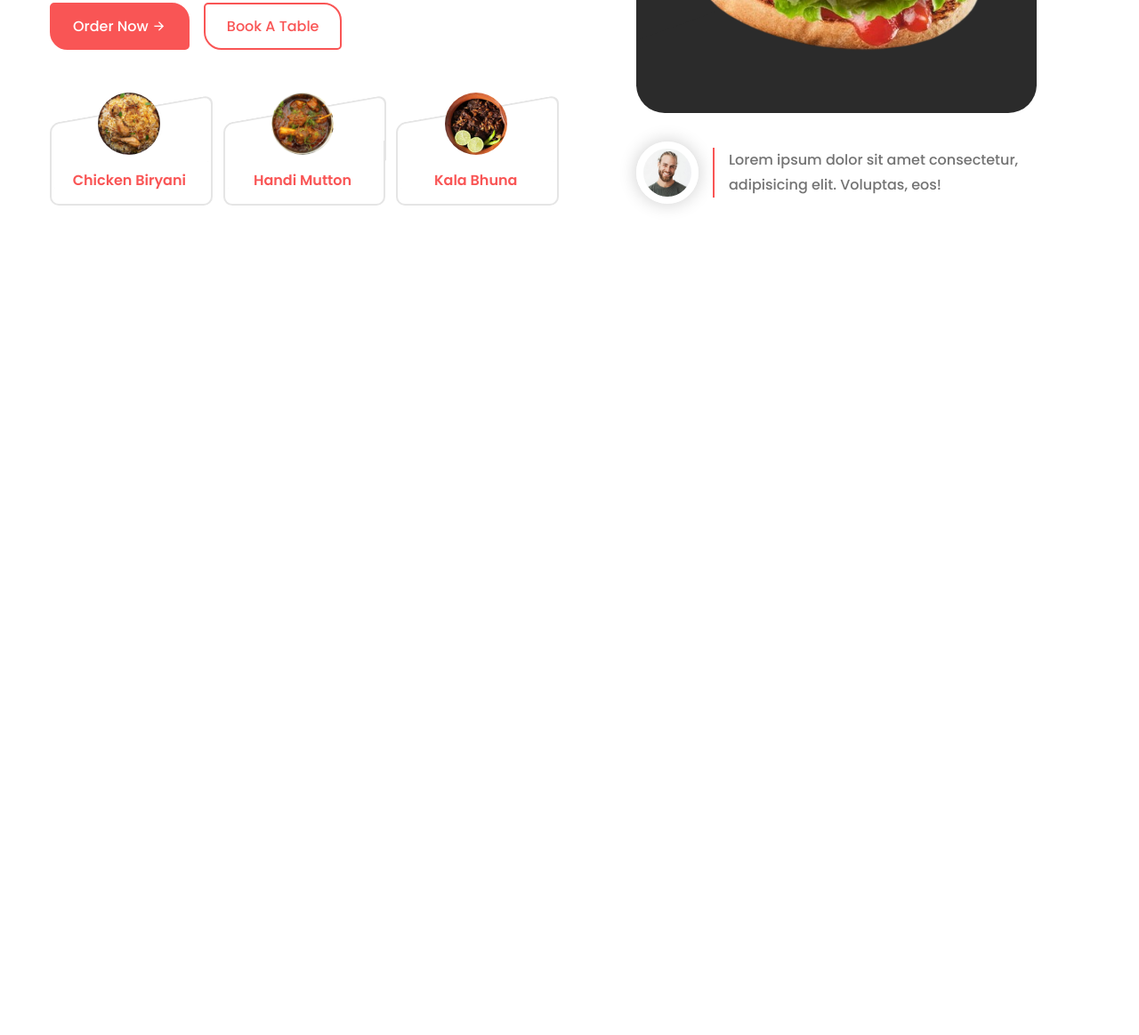
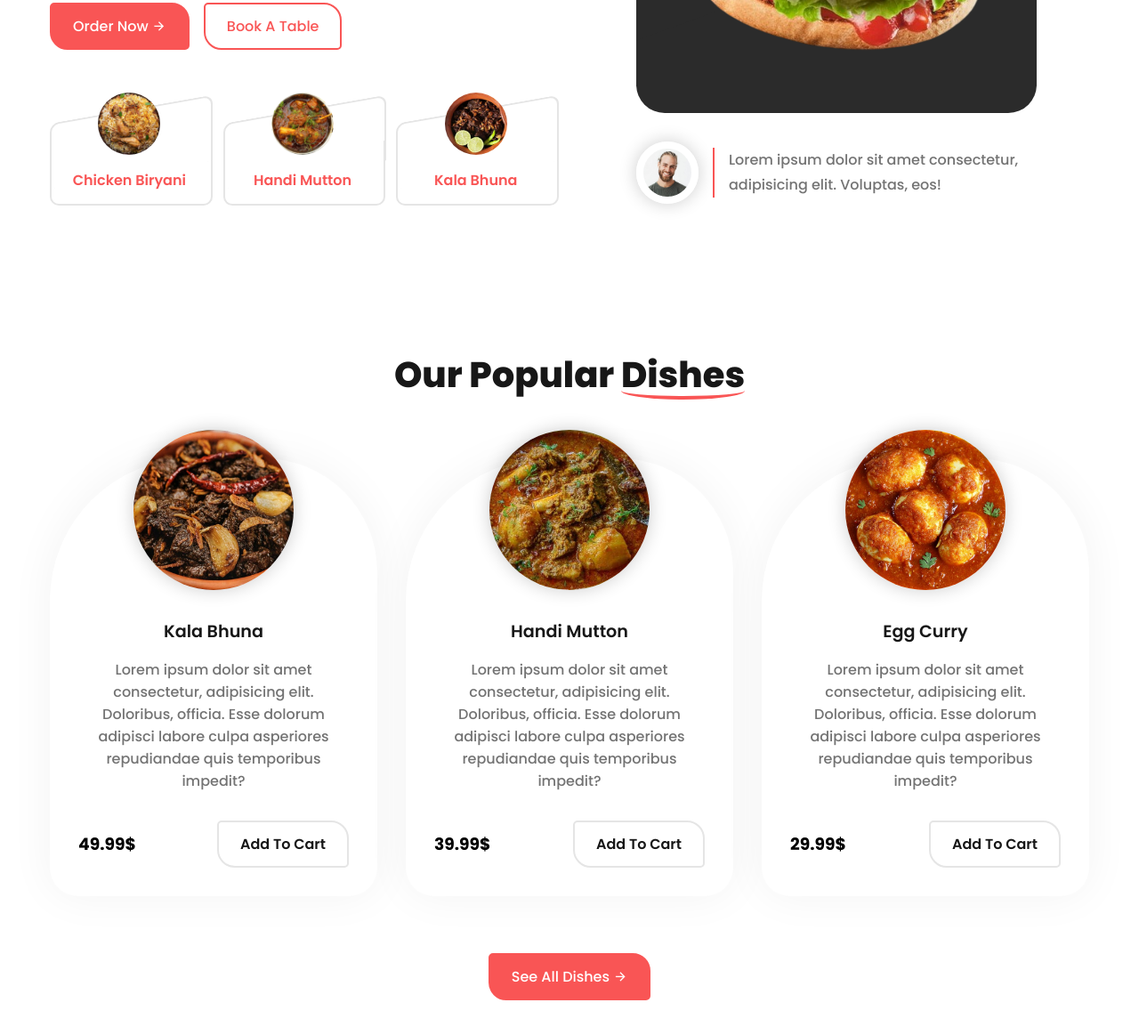
Before and after one commit to Amirhosein-Imani/restaurant-website, a plain HTML site: page index.html in a window 1280 px wide. Shown: the part 666-1829 px from the top of the page at 89% size. Before the commit the page ends 977 px from the top, so only its background shows below. Drawn offline with nearby package versions, Linux system fonts and the light colour scheme.

Commit message:
Work on menu section

```diff
--- a/index.html
+++ b/index.html
@@ -146,6 +146,106 @@
     </header>
 
 
+    <section class="section__container menu__container" id="menu">
+
+        <h2 class="section__header">Our Popular <span>Dishes</span></h2>
+
+        <div class="menu__grid">
+
+            <div class="menu__card">
+
+                <img src="assets/menu-1.jpg" alt="menu">
+
+                <h4>Kala Bhuna</h4>
+
+                <p>
+
+                    Lorem ipsum dolor sit amet consectetur, adipisicing elit. Doloribus, officia. Esse dolorum adipisci labore culpa asperiores repudiandae quis temporibus impedit?
+
+                </p>
+
+                <div class="menu__card__footer">
+
+                    <h3>49.99$</h3>
+
+                    <button class="btn">
+
+                        Add To Cart
+
+                    </button>
+
+                </div>
+
+            </div>
+
+            <div class="menu__card">
+
+                <img src="assets/menu-2.jpg" alt="menu">
+
+                <h4>Handi Mutton</h4>
+
+                <p>
+
+                    Lorem ipsum dolor sit amet consectetur, adipisicing elit. Doloribus, officia. Esse dolorum adipisci labore culpa asperiores repudiandae quis temporibus impedit?
+
+                </p>
+
+                <div class="menu__card__footer">
+
+                    <h3>39.99$</h3>
+
+                    <button class="btn">
+
+                        Add To Cart
+
+                    </button>
+
+                </div>
+
+            </div>
+
+            <div class="menu__card">
+
+                <img src="assets/menu-3.jpg" alt="menu">
+
+                <h4>Egg Curry</h4>
+
+                <p>
+
+                    Lorem ipsum dolor sit amet consectetur, adipisicing elit. Doloribus, officia. Esse dolorum adipisci labore culpa asperiores repudiandae quis temporibus impedit?
+
+                </p>
+
+                <div class="menu__card__footer">
+
+                    <h3>29.99$</h3>
+
+                    <button class="btn">
+
+                        Add To Cart
+
+                    </button>
+
+                </div>
+
+            </div>
+
+        </div>
+
+        <div class="menu__btn">
+
+            <button class="btn">
+
+                See All Dishes
+                <span><i class="ri-arrow-right-line"></i></span>
+
+            </button>
+
+        </div>
+
+    </section>
+
+
     <script src="https://unpkg.com/scrollreveal"></script>
     <script src="main.js"></script>
 
--- a/main.js
+++ b/main.js
@@ -70,3 +70,18 @@ ScrollReveal().reveal(".header__image__footer" , {
     ...scrollRevealOption , delay: 4000 ,
 
 })
+
+
+
+
+ScrollReveal().reveal(".menu__card" , {
+
+    ...scrollRevealOption , interval: 500 ,
+
+})
+
+ScrollReveal().reveal(".menu__btn" , {
+
+    ...scrollRevealOption , delay: 1500 ,
+
+})
--- a/style.css
+++ b/style.css
@@ -345,7 +345,97 @@ nav {
 }
 
 
+/* ---------- MENU SECTION ---------- */
+
+
+.menu__container .section__header {
+    margin-bottom: 4rem;
+    text-align: center;
+}
+
+.menu__grid {
+    display: grid;
+    gap: 4rem 2rem;
+    margin-bottom: 4rem;
+}
+
+.menu__card {
+    padding: 2rem;
+    padding-top: 0;
+    text-align: center;
+    background-color: var(--white);
+    border-radius: 10rem 8rem 2rem 2rem;
+    box-shadow: 0 0 50px rgba(0, 0, 0, 0.05);
+}
+
+.menu__card:hover {
+    box-shadow: 0 0 50px rgba(0, 0, 0, 0.2);
+}
+
+.menu__card img {
+    max-width: 180px;
+    margin-inline: auto;
+    border-radius: 100%;
+    transform: translateY(-2rem);
+    box-shadow: 0 0 20px rgba(0, 0, 0, 0.2);
+    transition: 0.3s;
+}
+
+.menu__card:hover img {
+    box-shadow: 0 0 30px rgba(0, 0, 0, 0.4);
+}
+
+.menu__card h4 {
+    margin-bottom: 1rem;
+    font-size: 1.2rem;
+    font-weight: 600;
+    color: var(--text-dark);
+}
+
+.menu__card p {
+    margin-bottom: 2rem;
+    font-weight: 500;
+    color: var(--text-light);
+}
+
+.menu__card__footer {
+    display: flex;
+    align-items: center;
+    justify-content: space-between;
+    gap: 1rem;
+    flex-wrap: wrap;
+}
+
+.menu__card__footer .btn {
+    font-weight: 600;
+    background-color: transparent;
+    color: var(--text-dark);
+    border-color: var(--light);
+}
+
+.menu__card__footer .btn:hover {
+    color: var(--primary-color);
+    border-color: var(--primary-color);
+}
+
+.menu__btn {
+    text-align: center;
+}
+
 /* ---------- MEDIA QUERIES ---------- */
+
+
+@media (width > 540px) {
+
+
+    /* ---------- MENU SECTION ---------- */
+
+
+    .menu__grid {
+        grid-template-columns: repeat(2 , 1fr);
+    }
+
+}
 
 
 @media (width > 768px) {
@@ -447,4 +537,12 @@ nav {
         justify-content: flex-start;
     }
 
+
+    /* ---------- MENU SECTION ---------- */
+
+
+    .menu__grid {
+        grid-template-columns: repeat(3 , 1fr);
+    }
+
 }
```
